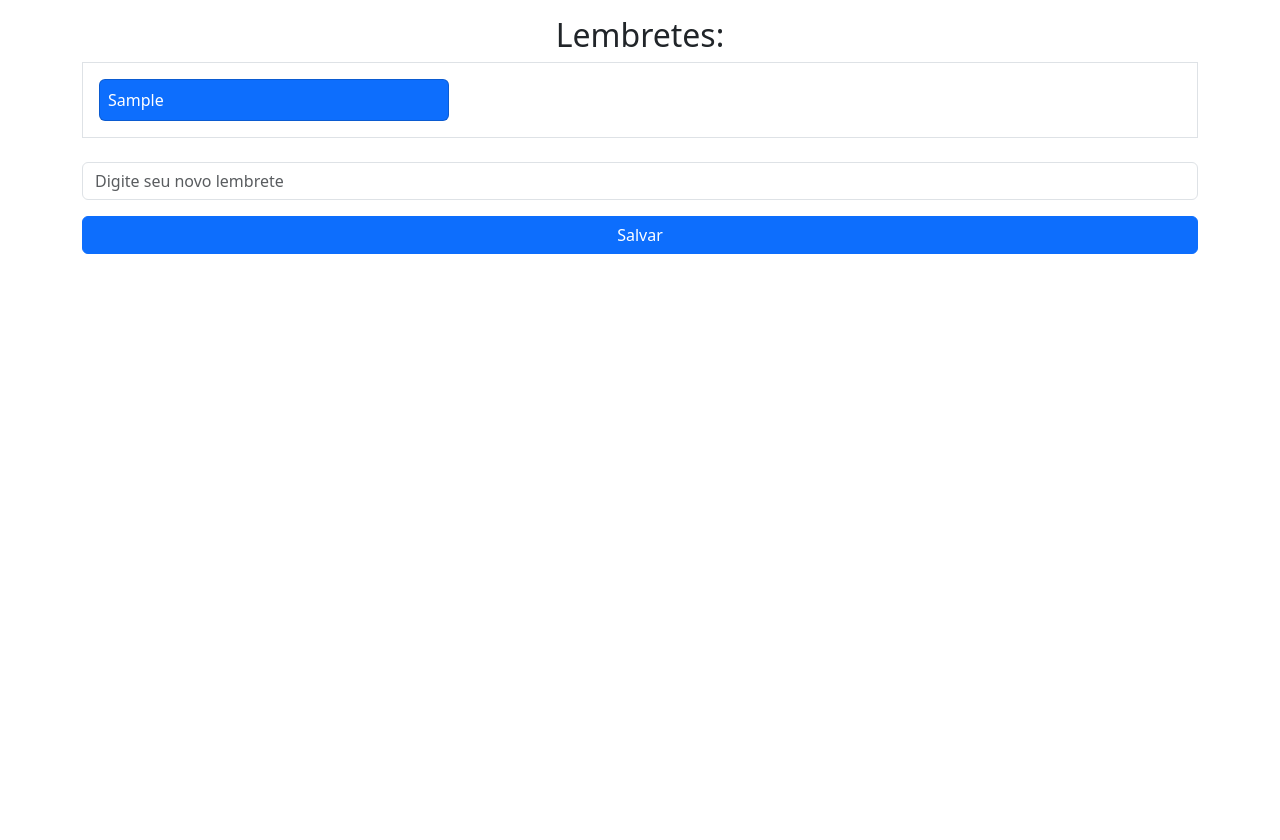
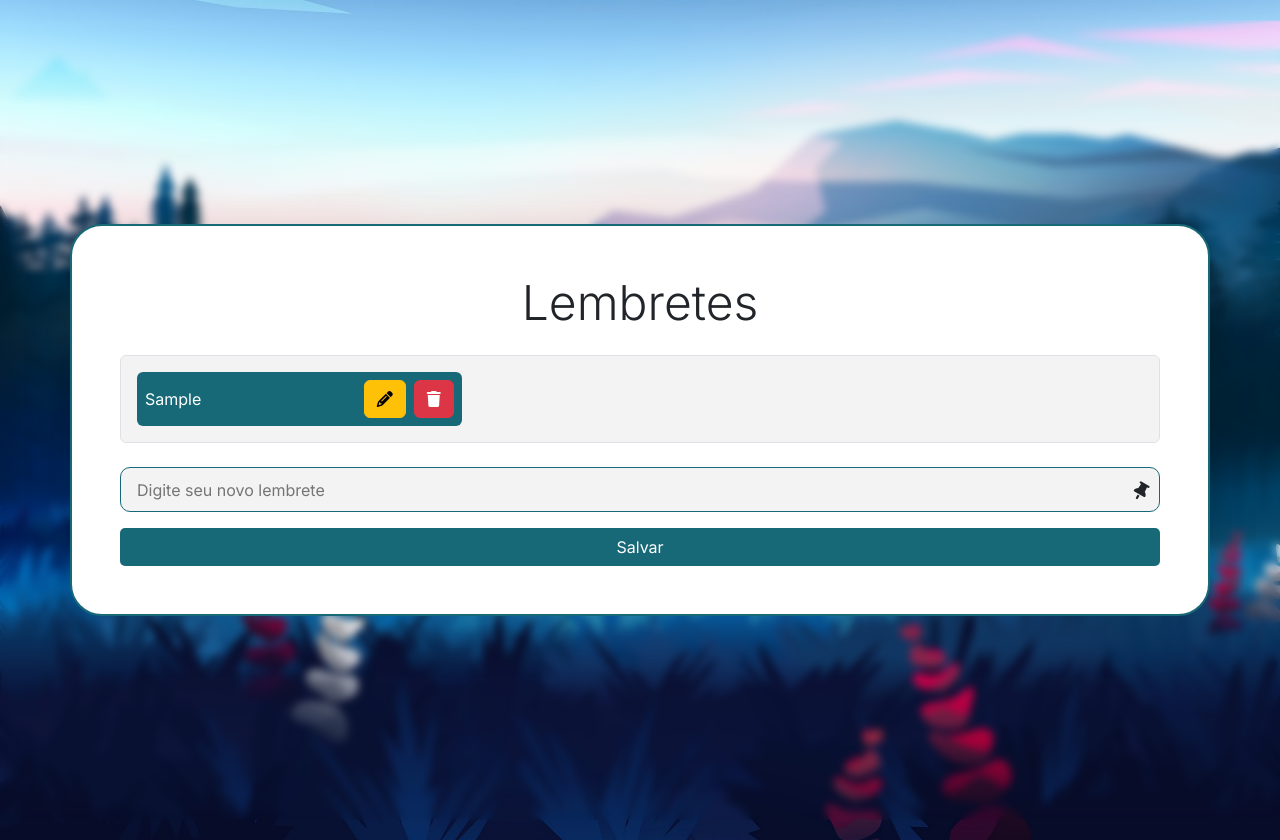
Before and after one commit to joaopedromf/20242_fatec_ipi_pdm_lembretes_P1, a React app: page / in a window 1280 px wide. Both pictures are taken after typing "Sample" into the empty fields and a click on the button "Salvar". Before the commit the page ends 800 px from the top, so only its background shows below. Built offline with nearby package versions, Linux system fonts and the light colour scheme.

Commit message:
style(p1-pdmt): estiliza componentes

```diff
--- a/package.json
+++ b/package.json
@@ -3,10 +3,12 @@
   "version": "0.1.0",
   "private": true,
   "dependencies": {
+    "@fortawesome/fontawesome-free": "^6.6.0",
     "@testing-library/jest-dom": "^5.17.0",
     "@testing-library/react": "^13.4.0",
     "@testing-library/user-event": "^13.5.0",
     "bootstrap": "^5.3.3",
+    "p1_pdmt": "file:",
     "react": "^18.3.1",
     "react-dom": "^18.3.1",
     "react-scripts": "5.0.1",
--- a/public/index.html
+++ b/public/index.html
@@ -24,7 +24,7 @@
       work correctly both with client-side routing and a non-root public URL.
       Learn how to configure a non-root public URL by running `npm run build`.
     -->
-    <title>React App</title>
+    <title>Gerenciador de Lembretes</title>
   </head>
   <body>
     <noscript>You need to enable JavaScript to run this app.</noscript>
--- a/src/components/App.js
+++ b/src/components/App.js
@@ -15,14 +15,9 @@ export default class App extends Component {
 
     render() {
         return (
-            <div className='container'>
-                <h1 className='h2 text-center mt-3'>Lembretes:</h1>
-                {
-                    this.state.lembretes.length === 0 ?
-                        <p className='text-center my-4'>Não há lembretes.</p>
-                    :
-                        <LembreteLista lembretes={this.state.lembretes}/>
-                }
+            <div className='container px-3 px-md-5 py-5 rounded-5 bg-white shadow-lg div-app'>
+                <h1 className='h1 display-5 text-center mb-4'>Lembretes</h1>
+                <LembreteLista lembretes={this.state.lembretes}/>
                 <LembreteEntrada
                     placeholderCampo='Digite seu novo lembrete'
                     textoBotao='Salvar'
--- a/src/components/LembreteEntrada.js
+++ b/src/components/LembreteEntrada.js
@@ -1,4 +1,5 @@
 import React, { Component } from 'react'
+import './components.css'
 
 export default class LembreteEntrada extends Component {
     state = {
@@ -22,6 +23,7 @@ export default class LembreteEntrada extends Component {
     render() {
         return (
             <form onSubmit={this.onFormSubmit} className='mt-4'>
+                <div className='div-campo'>
                     <input
                         type="text"
                         name="campo-lembrete"
@@ -29,10 +31,12 @@ export default class LembreteEntrada extends Component {
                         placeholder={this.props.placeholderCampo}
                         value={this.state.termo}
                         onChange={this.onTermoAlterado}
-                    className='form-control mb-3'
+                        className='mb-3'
                         required
                     />
-                <button type='submit' className='btn btn-primary w-100'>
+                    <i className='fa-solid fa-thumbtack'></i>
+                </div>
+                <button type='submit' className='w-100 botao'>
                     {this.props.textoBotao}
                 </button>
             </form>
--- a/src/components/LembreteLista.js
+++ b/src/components/LembreteLista.js
@@ -1,18 +1,41 @@
 import React from 'react'
+import './components.css'
 
 const LembreteLista = ({lembretes}) => {
     const lista = lembretes.map((lembrete, key)=>(
         <div key={key} className="col-sm-12 col-md-6 col-lg-4">
-            <div className="card bg-primary text-white p-2">{lembrete}</div>
+            <div className="rounded-2 text-white p-2 d-flex gap-3 flex-row justify-content-between lembrete">
+                <div className='d-flex align-items-center flex-grow-1 div-lembrete'>
+                    <p className='m-0 texto-lembrete' title={lembrete}>{lembrete}</p>
+                </div>
+                <div className='d-flex align-items-center gap-2'>
+                    <button title='Editar' className='btn btn-warning'>
+                        <i className="fa-solid fa-pencil"></i>
+                    </button>
+                    <button title='Excluir' className='btn btn-danger'>
+                        <i className="fa-solid fa-trash"></i>
+                    </button>
+                </div>
+            </div>
         </div>
     ))
 
     return (
-        <div className='border'>
-            <div className="row g-3 p-3">
-                {lista}
-            </div>
-        </div>
+        <>
+            {
+                lembretes.length === 0 ?
+                    <div className='text-center my-5'>
+                        <i className="fa-regular fa-calendar-xmark"></i>
+                        <p className='mt-2 texto-nao'>Não há lembretes.</p>
+                    </div>
+                :
+                    <div className='border rounded div-lista'>
+                        <div className="row g-3 p-3">
+                            {lista}
+                        </div>
+                    </div>
+            }
+        </>
     )
 }
 
--- /dev/null
+++ b/src/components/components.css
@@ -0,0 +1,79 @@
+.div-app{
+    border: 2px solid var(--cor-principal);
+}
+
+.div-campo{
+    position: relative;
+}
+
+.div-lista{
+    background-color: #f3f3f3;
+    animation-name: animacao;
+    animation-duration: 1.5s;
+    animation-timing-function: ease-in-out;
+}
+
+.lembrete{
+    background-color: var(--cor-principal);
+    animation-name: animacao;
+    animation-duration: 1.5s;
+    animation-fill-mode: backwards;
+}
+
+.texto-lembrete{
+    text-wrap: nowrap;
+    overflow: hidden;
+    text-overflow: ellipsis;
+}
+
+.div-lembrete{
+    overflow: hidden;
+}
+
+@keyframes animacao{
+    from{
+        opacity: 0;
+    }
+    to{
+        opacity: 1;
+    }
+}
+
+#campo-lembrete{
+    padding: .6rem 2rem .6rem 1rem;
+    width: 100%;
+    border-radius: 10px;
+    border: 1px solid var(--cor-principal);
+    background-color: #f3f3f3;
+}
+
+#campo-lembrete:focus{
+    outline: none;
+    border: 1px solid rgb(110, 122, 115);
+}
+
+.fa-thumbtack{
+    font-size: 1.1rem;
+    position: absolute;
+    top: 25%;
+    right: 13px;
+    transform: rotate(30deg);
+}
+
+.fa-calendar-xmark{
+    font-size: 2rem;
+    color: var(--cor-principal);
+}
+
+.botao{
+    background-color: var(--cor-principal);
+    color: white;
+    padding: 7px 0;
+    border: none;
+    border-radius: 5px;
+}
+
+.texto-nao{
+    font-size: 1.2rem;
+    font-weight: 350;
+}
--- /dev/null
+++ b/src/index.css
@@ -0,0 +1,22 @@
+@import url('https://fonts.googleapis.com/css2?family=Inter:ital,opsz,wght@0,14..32,100..900;1,14..32,100..900&display=swap');
+
+:root{
+    --cor-principal: rgb(24, 105, 119);
+}
+
+body{
+    font-family: "Inter", sans-serif;
+    background-image: url(../public/assets/paisagem-fundo.jpg);
+    background-size: cover;
+    background-repeat: no-repeat;
+    background-position: center top;
+    backdrop-filter: blur(4px);
+}
+
+#root{
+    min-height: 100vh;
+    display: flex;
+    justify-content: center;
+    align-items: center;
+    margin: 20px 10px;
+}
--- a/src/index.js
+++ b/src/index.js
@@ -2,6 +2,8 @@ import React from 'react'
 import ReactDOM from 'react-dom'
 import App from './components/App'
 import 'bootstrap/dist/css/bootstrap.min.css'
+import './index.css'
+import '@fortawesome/fontawesome-free/css/all.min.css'
 
 ReactDOM.render(
     <App/>,
```
Also changed, not shown: public/assets/paisagem-fundo.jpg (added), public/favicon.ico, 1 other file. Lines whose indentation alone changed are shown as unchanged.
